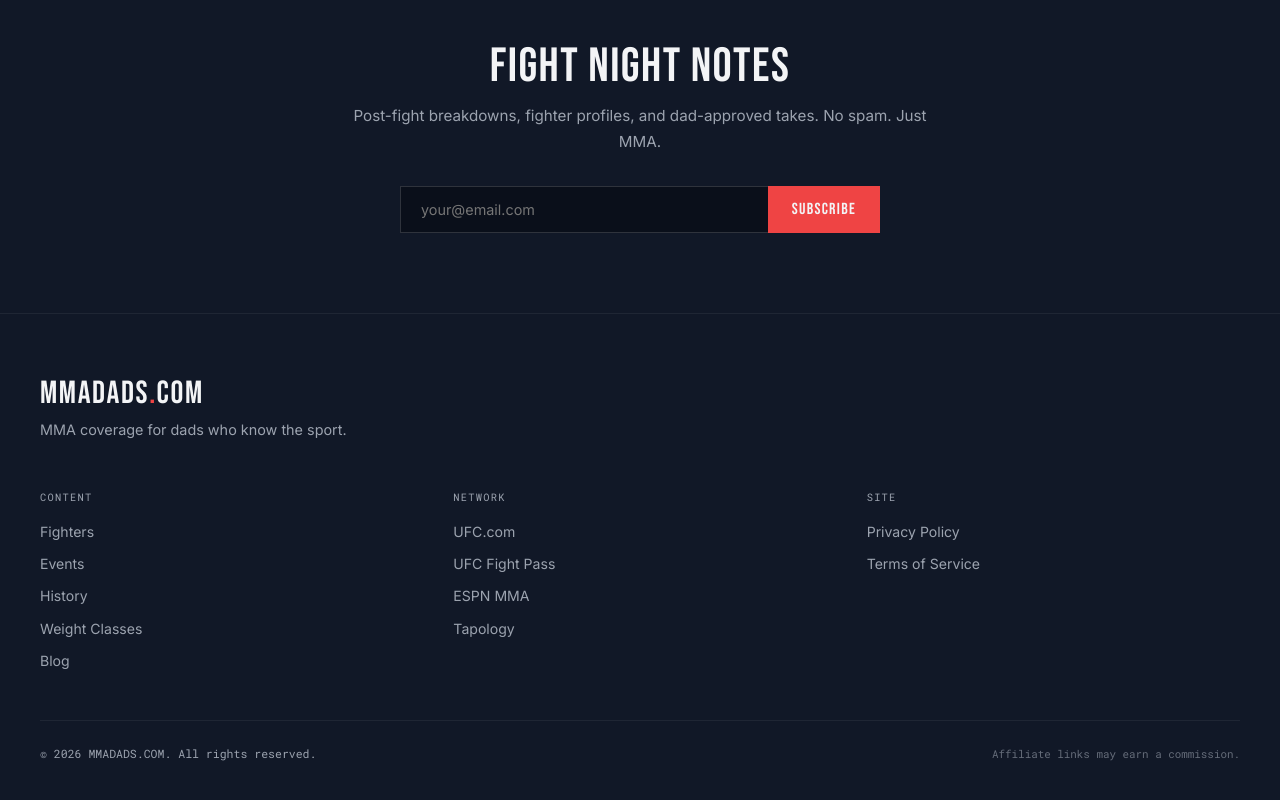
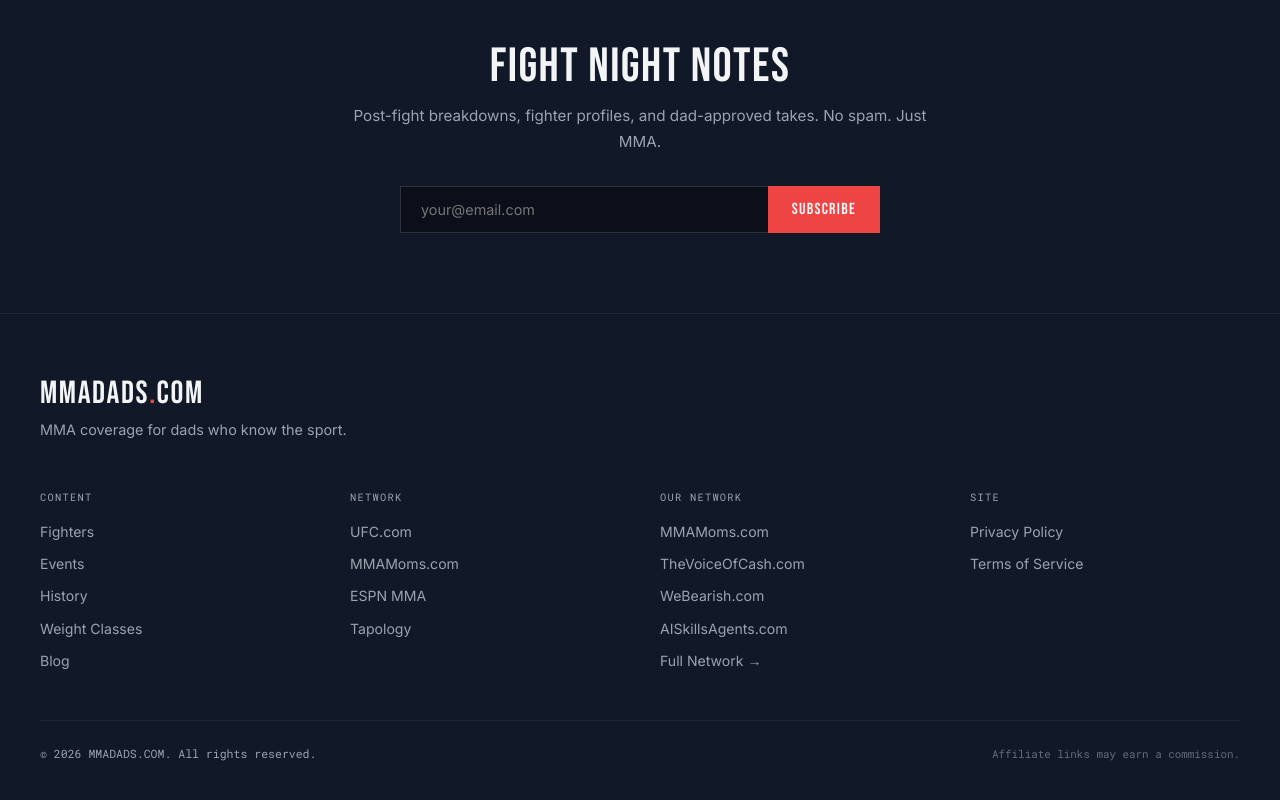
Before and after one commit to abigailleahgoldberg/mmadads, a Next.js app: page / in a window 1280 px wide. Shown: the part 3149-3949 px from the top of the page. Built offline with nearby package versions, Linux system fonts and the light colour scheme.

Commit message:
feat: internal cross-linking + network footer

```diff
--- a/app/layout.tsx
+++ b/app/layout.tsx
@@ -51,9 +51,19 @@ const FOOTER_SECTIONS = [
     heading: "NETWORK",
     links: [
       { label: "UFC.com", href: "https://www.ufc.com" },
-      { label: "UFC Fight Pass", href: "https://ufcfightpass.com" },
+      { label: "MMAMoms.com", href: "https://mmamoms.com" },
       { label: "ESPN MMA", href: "https://www.espn.com/mma/" },
       { label: "Tapology", href: "https://www.tapology.com" },
+    ],
+  },
+  {
+    heading: "OUR NETWORK",
+    links: [
+      { label: "MMAMoms.com", href: "https://mmamoms.com" },
+      { label: "TheVoiceOfCash.com", href: "https://thevoiceofcash.com" },
+      { label: "WeBearish.com", href: "https://webearish.com" },
+      { label: "AISkillsAgents.com", href: "https://aiskillsagents.com" },
+      { label: "Full Network →", href: "https://thevoiceofcash.com/network" },
     ],
   },
   {
```
